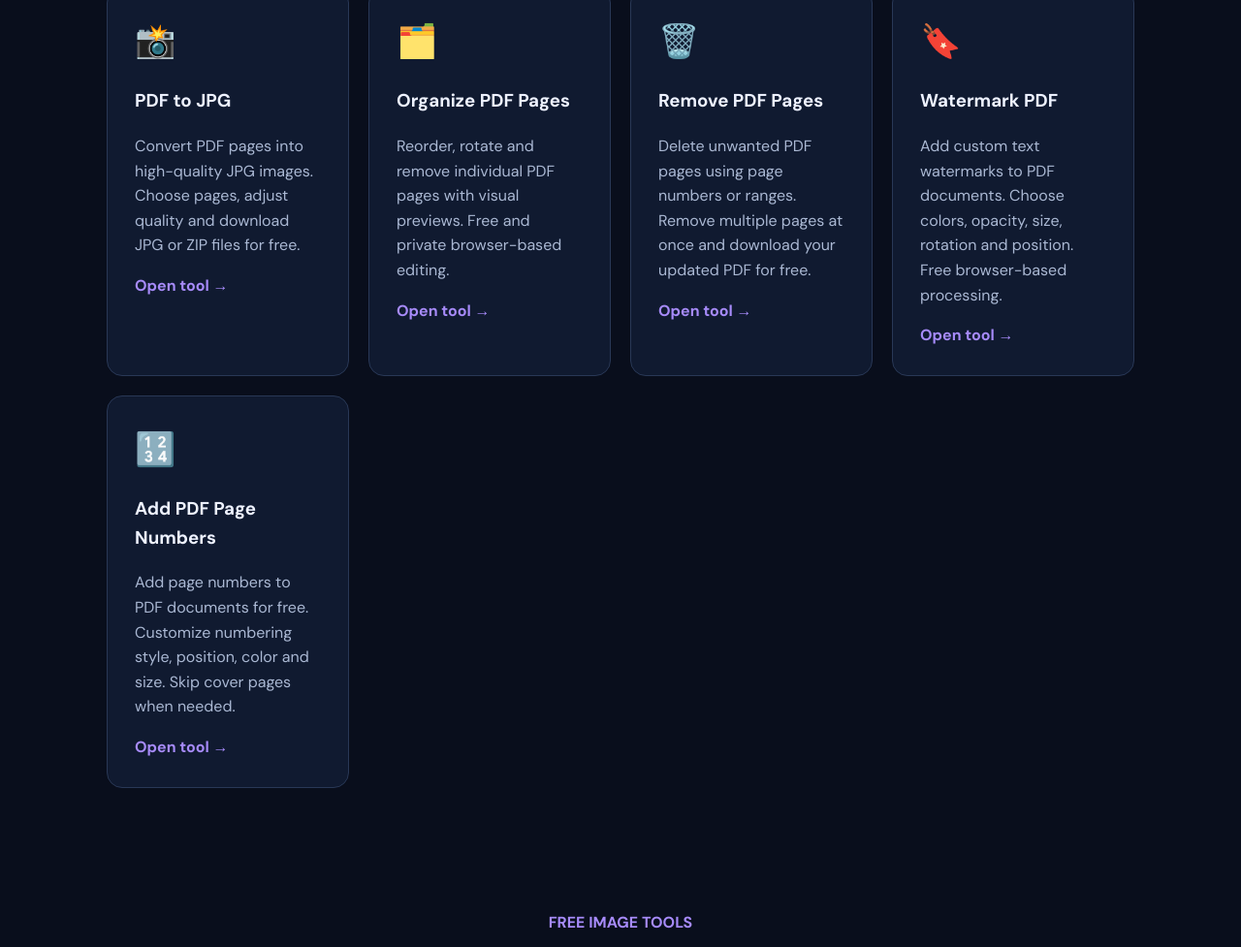
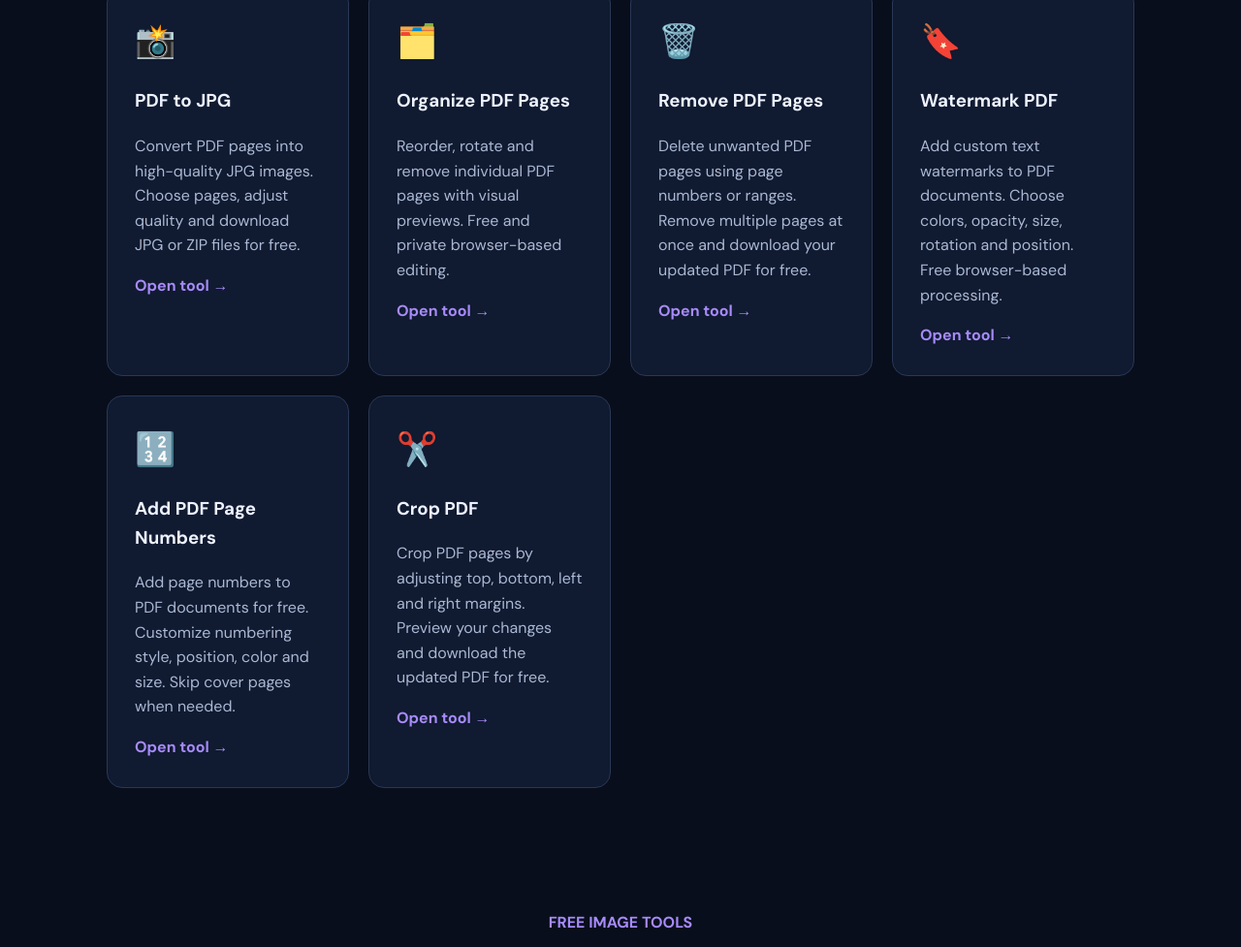
Before and after one commit to poomra2549-netizen/freeaitools, a plain HTML site: page index.html in a window 1280 px wide. Shown: the part 1427-2404 px from the top of the page at 97% size. Drawn offline with Linux system fonts and the light colour scheme.

Commit message:
Add Crop PDF tool to homepage

```diff
--- a/index.html
+++ b/index.html
@@ -35,14 +35,12 @@
   <div style="text-align:center;margin-bottom:30px;">
     <p style="color:#a78bfa;font-weight:bold;">FREE PDF TOOLS</p>
     <h2 style="font-size:clamp(26px,4vw,38px);margin:10px 0;">PDF Tools for Everyone</h2>
-
 <p style="color:#aab8d3;">
-  Merge, split, rotate and organize PDF files.
+  Merge, split, rotate, organize and crop PDF files.
   Remove pages, add watermarks and page numbers,
   or convert between PDF and image formats.
   Free browser-based tools.
 </p>
-
   </div>
 
   <div style="display:grid;grid-template-columns:repeat(auto-fit,minmax(230px,1fr));gap:20px;">
@@ -192,6 +190,27 @@
 </a>
 <!-- End Add PDF Page Numbers Card -->
 
+<!-- Crop PDF Card -->
+<a href="/crop-pdf.html"
+   style="display:block;padding:28px;background:#101a30;border:1px solid #293856;border-radius:16px;text-decoration:none;color:#eef2ff;">
+
+  <div style="font-size:34px;">✂️</div>
+
+  <h3>Crop PDF</h3>
+
+  <p style="color:#aab8d3;">
+    Crop PDF pages by adjusting top, bottom,
+    left and right margins. Preview your changes
+    and download the updated PDF for free.
+  </p>
+
+  <span style="color:#a78bfa;font-weight:bold;">
+    Open tool &rarr;
+  </span>
+
+</a>
+<!-- End Crop PDF Card -->
+
 
   </div>
 </section>
```
